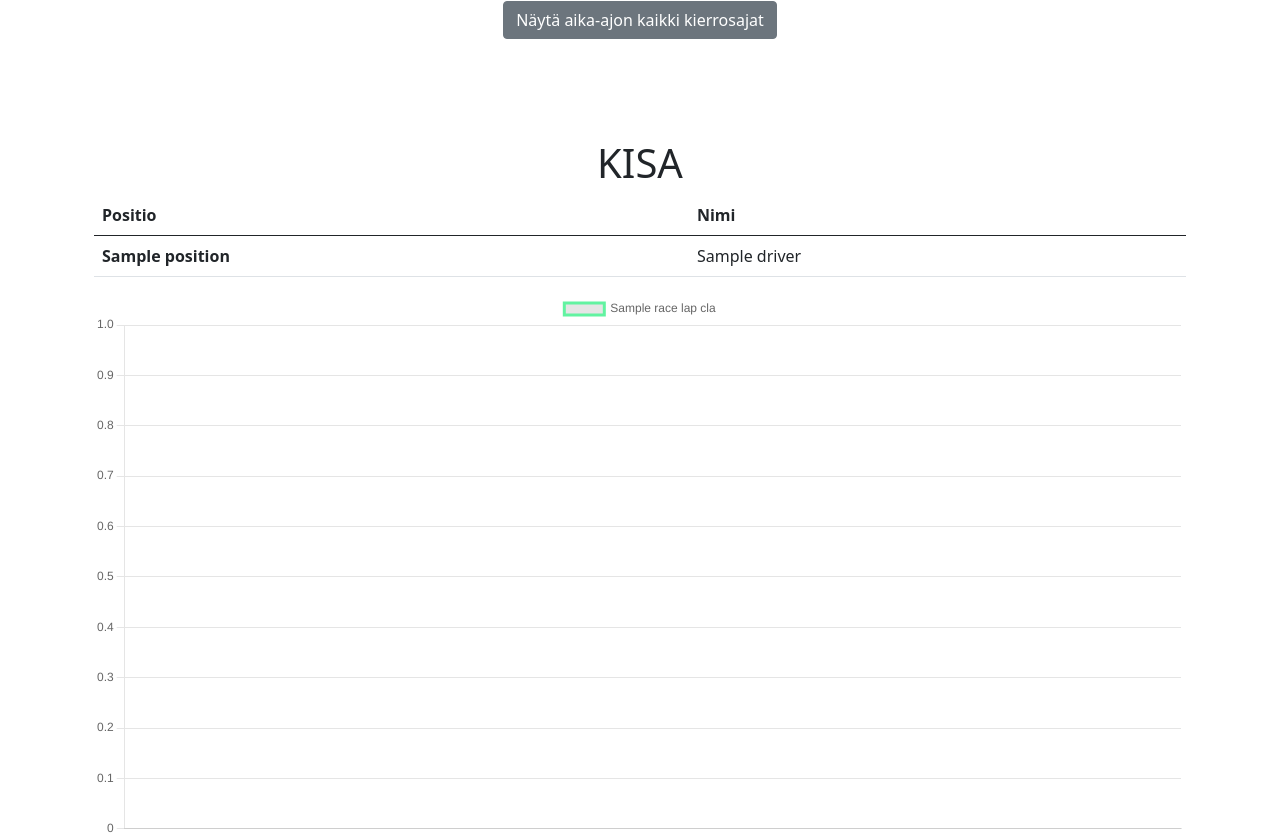
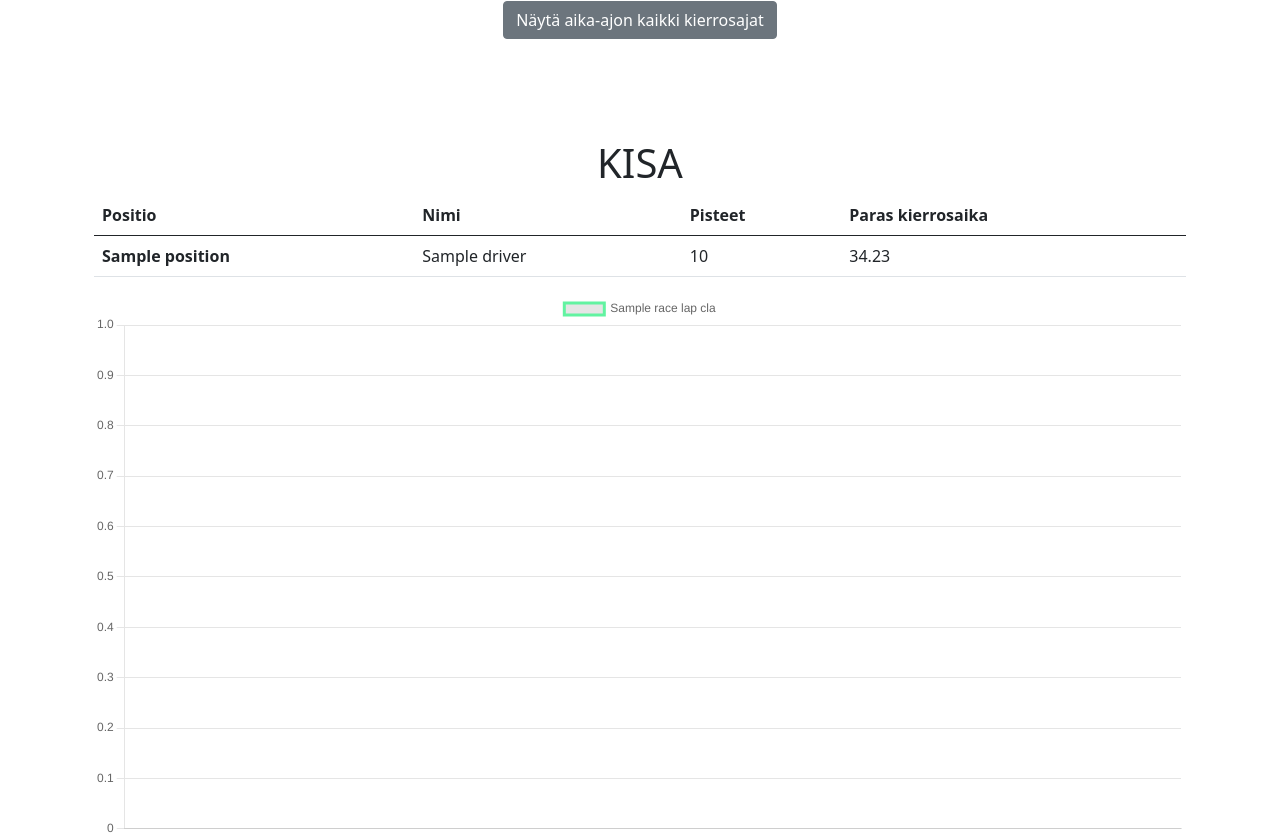
Before and after one commit to Sim30n/karting-v2, a Python web app: template templates/home.html in a window 1280 px wide. Shown: the part 855-1693 px from the top of the page. Run offline with Jinja, Linux system fonts and the light colour scheme; the template is opened without the code that fills it: most values are stand-ins (such as "Sample title", 1, 10 or a date in 2020).

Commit message:
points and lap time <td>

```diff
--- a/templates/home.html
+++ b/templates/home.html
@@ -82,6 +82,8 @@
         <tr>
           <th scope="col">Positio</th>
           <th scope="col">Nimi</th>
+          <th scope="col">Pisteet</th>
+          <th scope="col">Paras kierrosaika</th>
         </tr>
       </thead>
       <tbody>
@@ -89,6 +91,10 @@
         <tr>
           <th scope="row">{{ driver.position }}</th>
           <td>{{ driver.driver.name }}</td>
+          <!-- TODO: make a logic for best lap time and points -->
+          <td>10</td>
+          <td>34.23</td>
+          <!-- ----------------------------------------------- -->
         </tr>
         {% endfor %}
       </tbody>
```
